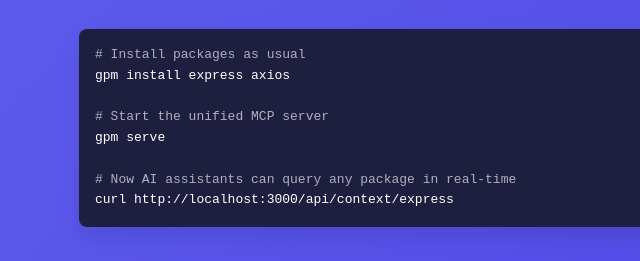
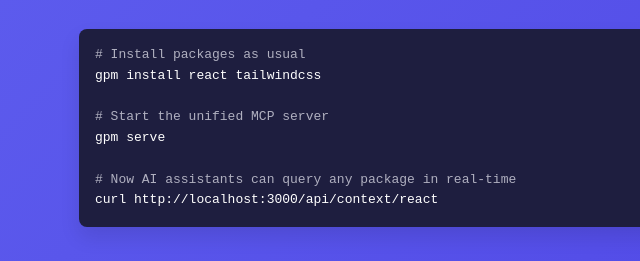
Before and after one commit to jevon/gpm, a website: page index.html in a window 1280 px wide. Shown: the part 490-751 px from the top of the page, 236-876 px from the left. Drawn offline with Linux system fonts and the light colour scheme.

Commit message:
Update example packages to React and TailwindCSS

```diff
--- a/index.html
+++ b/index.html
@@ -480,13 +480,13 @@
 
                 <div class="code-block">
                     <pre><span class="comment"># Install packages as usual</span>
-gpm install express axios
+gpm install react tailwindcss
 
 <span class="comment"># Start the unified MCP server</span>
 gpm serve
 
 <span class="comment"># Now AI assistants can query any package in real-time</span>
-curl http://localhost:3000/api/context/express</pre>
+curl http://localhost:3000/api/context/react</pre>
                 </div>
             </div>
         </div>
```
